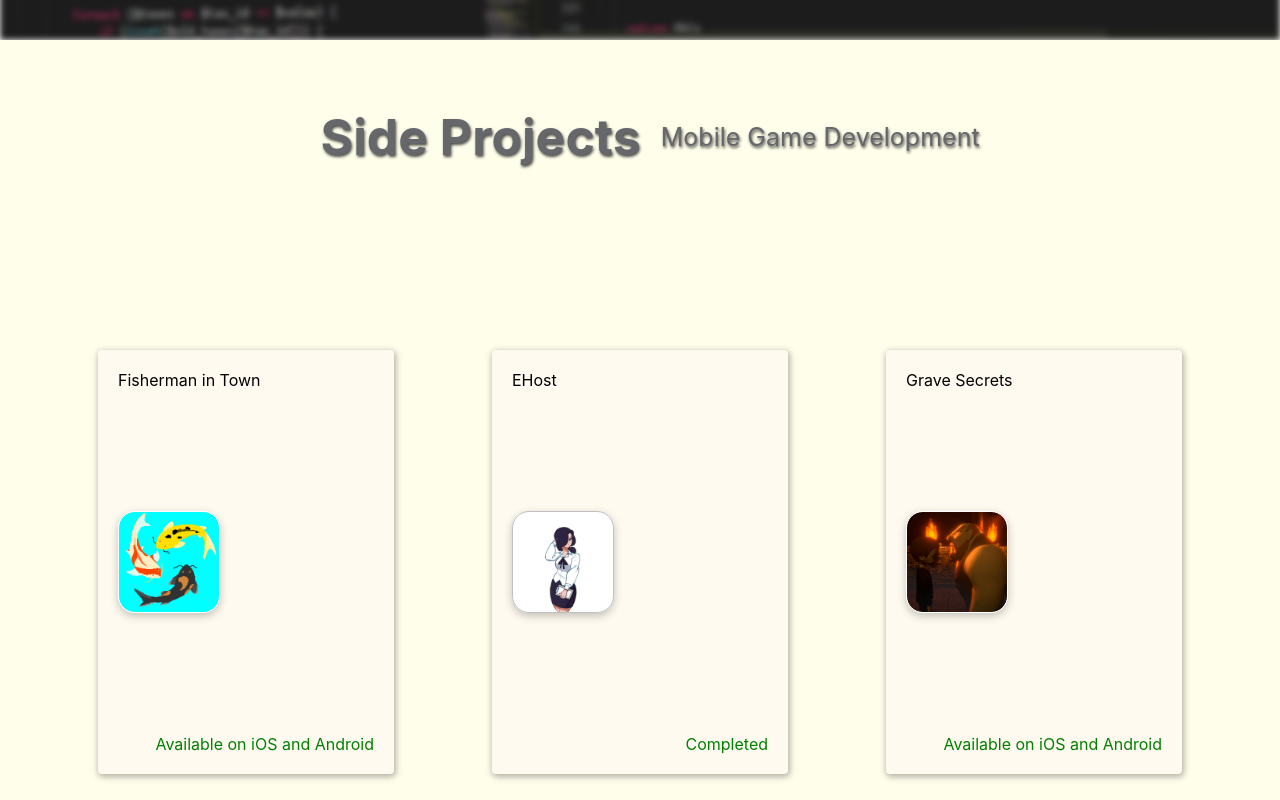
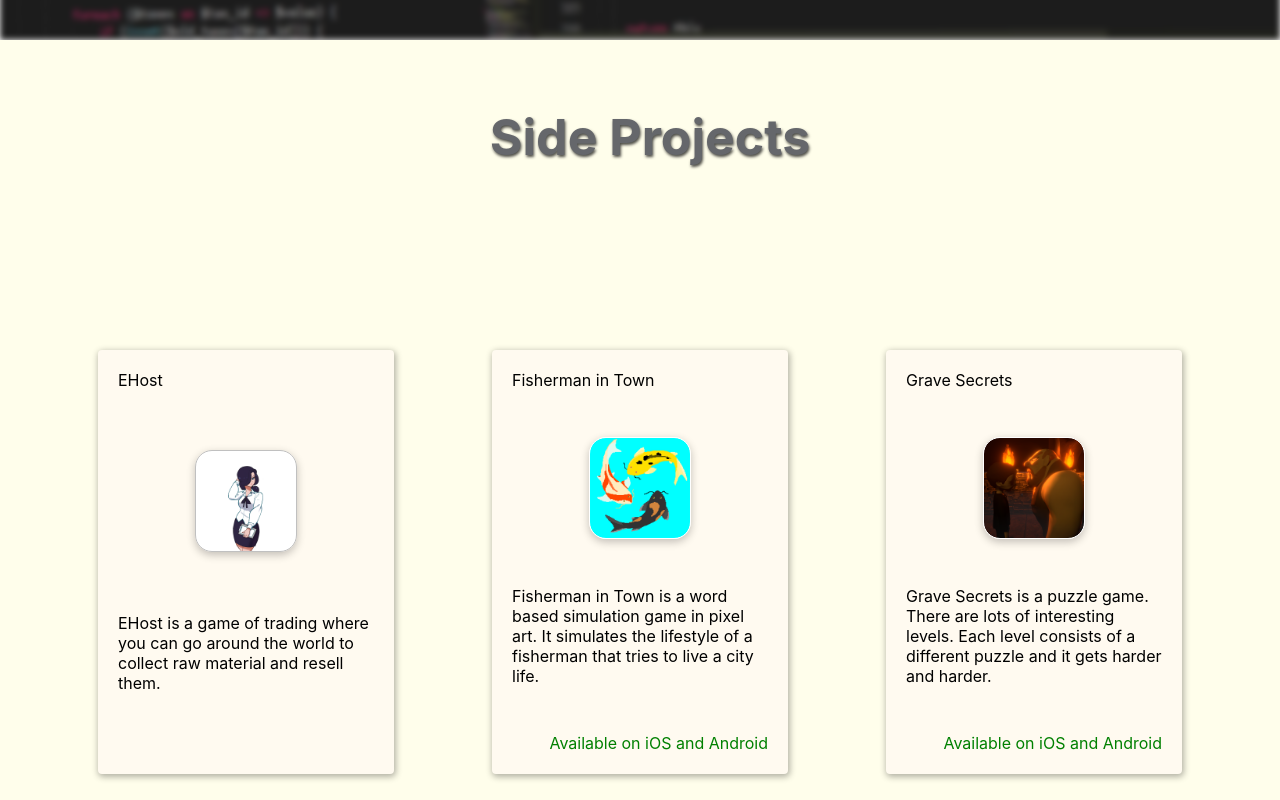
Before and after one commit to Bowen8888/BowenPage, a React (Create React App) app in the folder bowentian/: page / in a window 1280 px wide. Shown: the part 1560-2360 px from the top of the page. Built offline with nearby package versions, Linux system fonts and the light colour scheme.

Commit message:
Improvement on feature components

```diff
--- a/bowentian/src/Effects/TypingEffect.js
+++ b/bowentian/src/Effects/TypingEffect.js
@@ -1,7 +1,9 @@
 import React, {useState, useEffect} from "react";
 import './css/TypeEffect.css'
 
-const words = ["Hi welcome to my space.", "Something about me?", "I'm a Software Developer at Onedesk Software Inc."];
+const words = ["Hi welcome to my space.",
+"I'm a Software Developer at Onedesk Software Inc.",
+"I enjoy making mobile games and websites in my spare time."];
 
 export default function TypingEffect() {
     const [index, setIndex] = useState(0);
--- a/bowentian/src/HelperComponents/FeatureComponent.js
+++ b/bowentian/src/HelperComponents/FeatureComponent.js
@@ -10,7 +10,8 @@ export default class FeatureComponent extends Component {
             status: props.status,
             widthPercentage: props.widthPercentage,
             imgUrl: props.imgUrl,
-            imgBorderColor: props.imgBorderColor == null ? "white" : props.imgBorderColor
+            imgBorderColor: props.imgBorderColor == null ? "white" : props.imgBorderColor,
+            textContent: props.textContent
         }
 
         this.updateWindowDimensions = this.updateWindowDimensions.bind(this);
@@ -39,6 +40,7 @@ export default class FeatureComponent extends Component {
                 <div className="FeatureTitleContainer">
                     {this.state.title}
                 </div>
+                <div className="FeatureImageContainer">
                 <div className="FeatureImage"
                 style={{
                     backgroundImage: "url(" + process.env.PUBLIC_URL + this.state.imgUrl + ")",
@@ -46,6 +48,10 @@ export default class FeatureComponent extends Component {
                 }}
                 >
 
+                </div>
+                </div>
+                <div className="FeatureTextContentContainer">
+                    {this.state.textContent}
                 </div>
                 <div className="FeatureStatusContainer">
                     {this.state.status}
--- a/bowentian/src/HelperComponents/css/FeatureComponent.css
+++ b/bowentian/src/HelperComponents/css/FeatureComponent.css
@@ -18,6 +18,12 @@
     text-align: right;
 }
 
+.FeatureImageContainer {
+    display: flex;
+    justify-content: center;
+    align-items: center;
+}
+
 .FeatureImage {
     height: 100px;
     width: 100px;
@@ -26,3 +32,7 @@
     box-shadow: rgba(0, 0, 0, 0.24) 0px 3px 8px;
     border: 1px solid;
 }
+
+.FeatureTextContentContainer {
+    color: black;
+}
--- a/bowentian/src/MainPageSections/SideProject.js
+++ b/bowentian/src/MainPageSections/SideProject.js
@@ -17,17 +17,20 @@ export default class SideProject extends Component {
                         <div>
                             Side Projects
                         </div>
-                        <div className="SectionLabelContainer SectionSubLabelContainer">
+                        {/* <div className="SectionLabelContainer SectionSubLabelContainer">
                             Mobile Game Development
-                        </div>
+                        </div> */}
                     </div>
                     <div className="SideProjectItemList">
+                        <FeatureComponent title="EHost" status="" widthPercentage={0.2} imgBorderColor="#C0C0C0"
+                        imgUrl="images/EHost.jpg" textContent="EHost is a game of trading where you can go around the world to collect raw material
+                        and resell them."/>
                         <FeatureComponent title="Fisherman in Town" status="Available on iOS and Android" widthPercentage={0.2}
-                        imgUrl="images/Fishermanintown.png"/>
-                        <FeatureComponent title="EHost" status="Completed" widthPercentage={0.2} imgBorderColor="#C0C0C0"
-                        imgUrl="images/EHost.jpg"/>
+                        imgUrl="images/Fishermanintown.png" textContent="Fisherman in Town is a word based simulation game in pixel art.
+                        It simulates the lifestyle of a fisherman that tries to live a city life."/>
                         <FeatureComponent title="Grave Secrets" status="Available on iOS and Android" widthPercentage={0.2}
-                        imgUrl="images/GraveSecrets.png"/>
+                        imgUrl="images/GraveSecrets.png" textContent="Grave Secrets is a puzzle game. There are lots of interesting levels.
+                        Each level consists of a different puzzle and it gets harder and harder."/>
                     </div>
             </div>
         );
```
